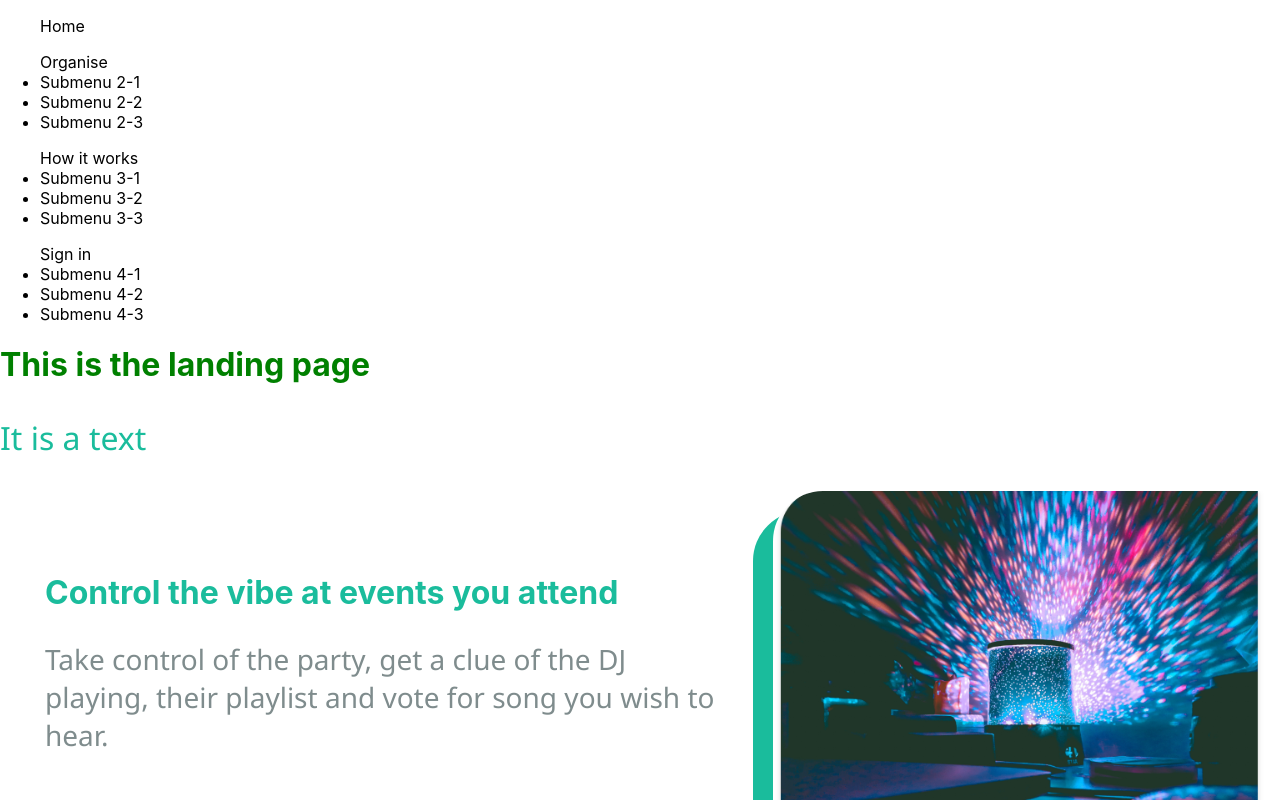
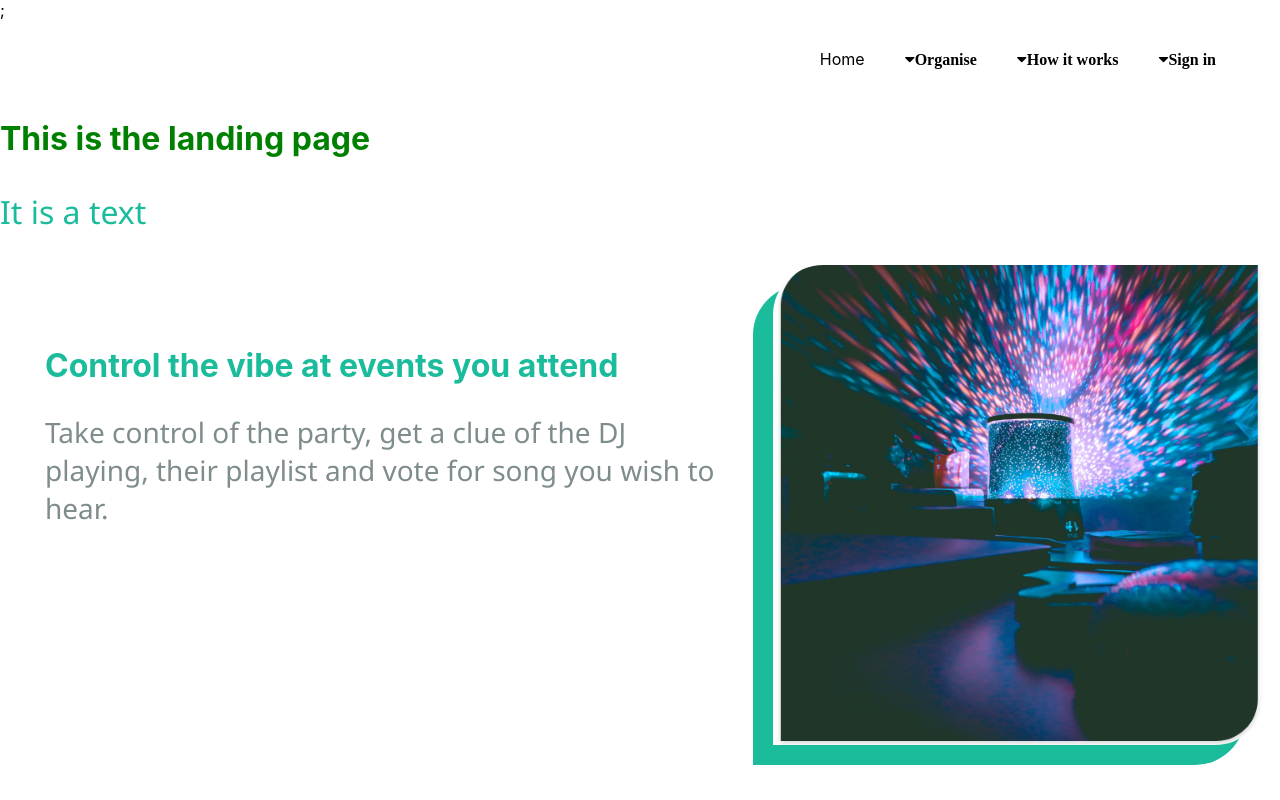
Before and after one commit to meekg33k/sca-code-queens, a React (Create React App) app: page / in a window 1280 px wide. Shown: the top 800 px of the page. Built offline with nearby package versions, Linux system fonts and the light colour scheme.

Commit message:
added submenus and font awesome icon

```diff
--- a/public/index.html
+++ b/public/index.html
@@ -9,6 +9,8 @@
       name="description"
       content="Web site created using create-react-app"
     />
+    <!--Font awesome cdn-->
+    <link rel="stylesheet" href="https://cdnjs.cloudflare.com/ajax/libs/font-awesome/5.11.2/css/all.min.css" />;
     <link rel="apple-touch-icon" href="%PUBLIC_URL%/logo192.png" />
     <!--
       manifest.json provides metadata used when your web app is installed on a
--- a/src/components/Navigation/Navigation.css
+++ b/src/components/Navigation/Navigation.css
@@ -1,5 +1,24 @@
 .header {
     display: flex;
     justify-content: flex-end;
+    padding: 1% 5%;
 
 }
+
+.submenu {
+    display: none;
+}
+
+/*import font awesome and when clicked change/toggle .submenu class to .subactive
+ffa.addEventListener("click", () => {
+    submenu.classList.toggle("nav-active");
+    ----
+    const effect =() => {
+        const submeny = document.addquerySelector(".submenu");
+    }
+
+*/
+
+.subactive {
+    display: block;
+}
--- a/src/components/Navigation/index.js
+++ b/src/components/Navigation/index.js
@@ -1,5 +1,8 @@
 import React from "react";
 import "./Navigation.css";
+
+
+
 
 const Navigation = ({navname}) => {
     //const navItems = [{name:"Home"}, {name:"Organise"}, {name:"How it works"}, {name:"Sign in"}]
@@ -10,15 +13,14 @@ const Navigation = ({navname}) => {
         {name:"Sign in", subMenus: ['Submenu 4-1', 'Submenu 4-2', 'Submenu 4-3' ]}
         ]
 
-
     return (
-        <header>
+        <header className="header">
              {navItems.map(menuItem => {
-                 if (menuItem.subMenus != undefined) {
+                 if (menuItem.subMenus !== undefined) {
                     return (
-                        <ul key = {menuItem.id}>{menuItem.name}
+                        <ul className="menuicon" key = {menuItem.id}><i className="fas fa-caret-down" >{menuItem.name}</i>
                         {menuItem.subMenus.map(subMenu => {
-                            return (<li key={subMenu.id}>{subMenu}</li>)
+                            return (<li className="submenu" key={subMenu.id}>{subMenu}</li>)
                         })}
                         </ul>
                     );
--- a/src/components/Navigation/navItems.js
+++ b/src/components/Navigation/navItems.js
@@ -1,3 +1,4 @@
+//this is a disorganised file that will be deleted later
 const navbar = ["Home", "Organise", "How it works", "Sign in"]
 <div className="burger">
                 <div className="line1"></div>
@@ -7,7 +8,8 @@ const navbar = ["Home", "Organise", "How it works", "Sign in"]
 
 <nav className="navlinks">{navname}</nav>
 //const navComponent = navItem.map(menu => <Navigation key={menu.id} navname={menu} />)
-
+const submenu = document.addquerySelector(".submenu");
+onClick = {{submenu}.classList.toggle("subactive")}
 
 const navItems = [
     {name:"Home"},
```
